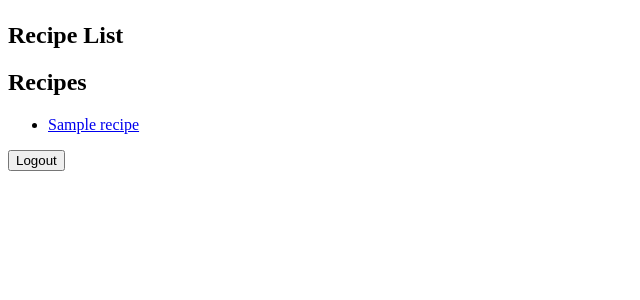
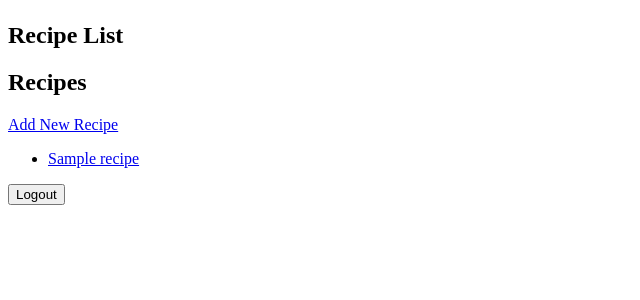
Before and after one commit to LuisRabbids/recipebook-felipe-miguelluis, a Django app: page /recipes/list in a window 1280 px wide. Shown: the part 58-358 px from the top of the page, without its empty margins (0-640 px from the left). Run offline with Django 5.2, Linux system fonts and the light colour scheme; a user stored in the database is signed in; tables that the repository leaves empty hold one stand-in row (values such as "Sample post").

Commit message:
Modified recipe_list template to have a link to the recipe adding page

```diff
--- a/ledger/templates/ledger/recipes_list.html
+++ b/ledger/templates/ledger/recipes_list.html
@@ -4,6 +4,7 @@
 
 {% block content %}
     <h2>Recipes</h2>
+    <a href="{% url 'ledger:add-recipe' %}">Add New Recipe</a>
     <ul>
         {% for recipe in recipes %}
             <li>
```
